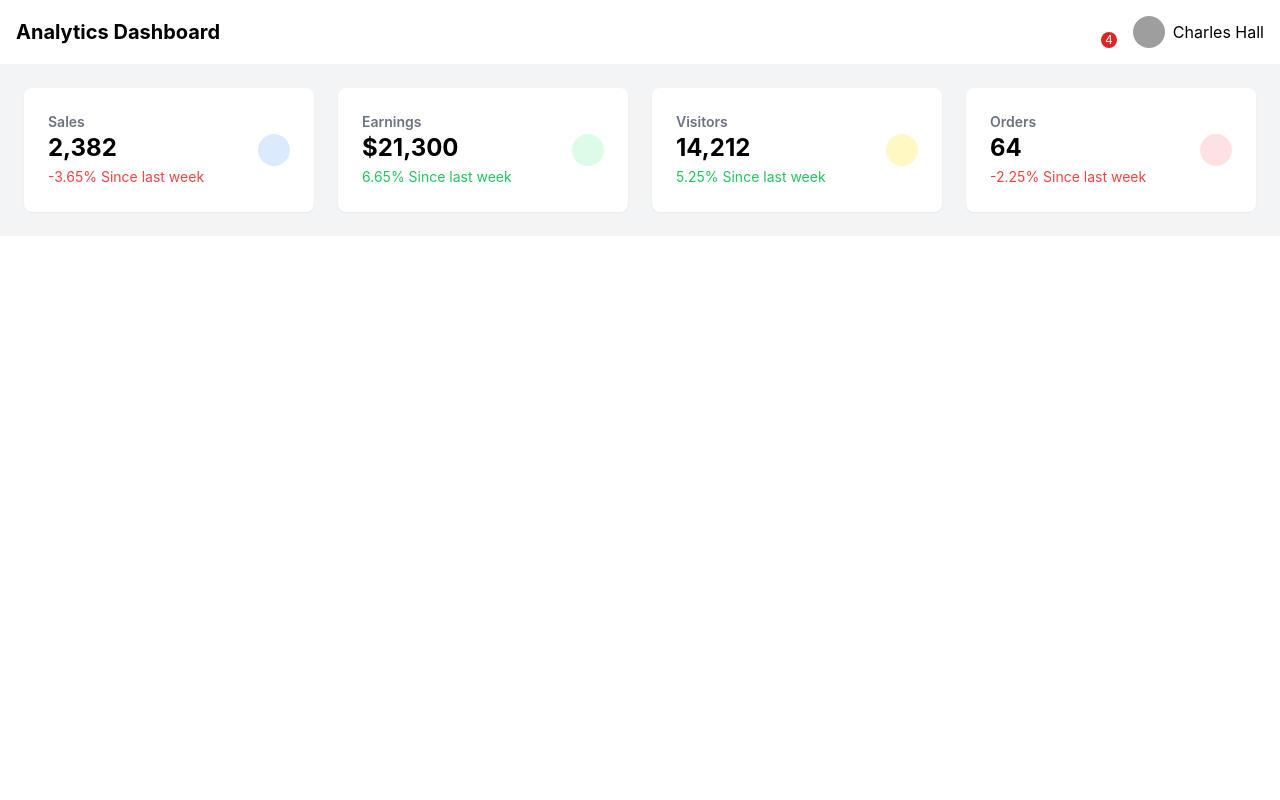
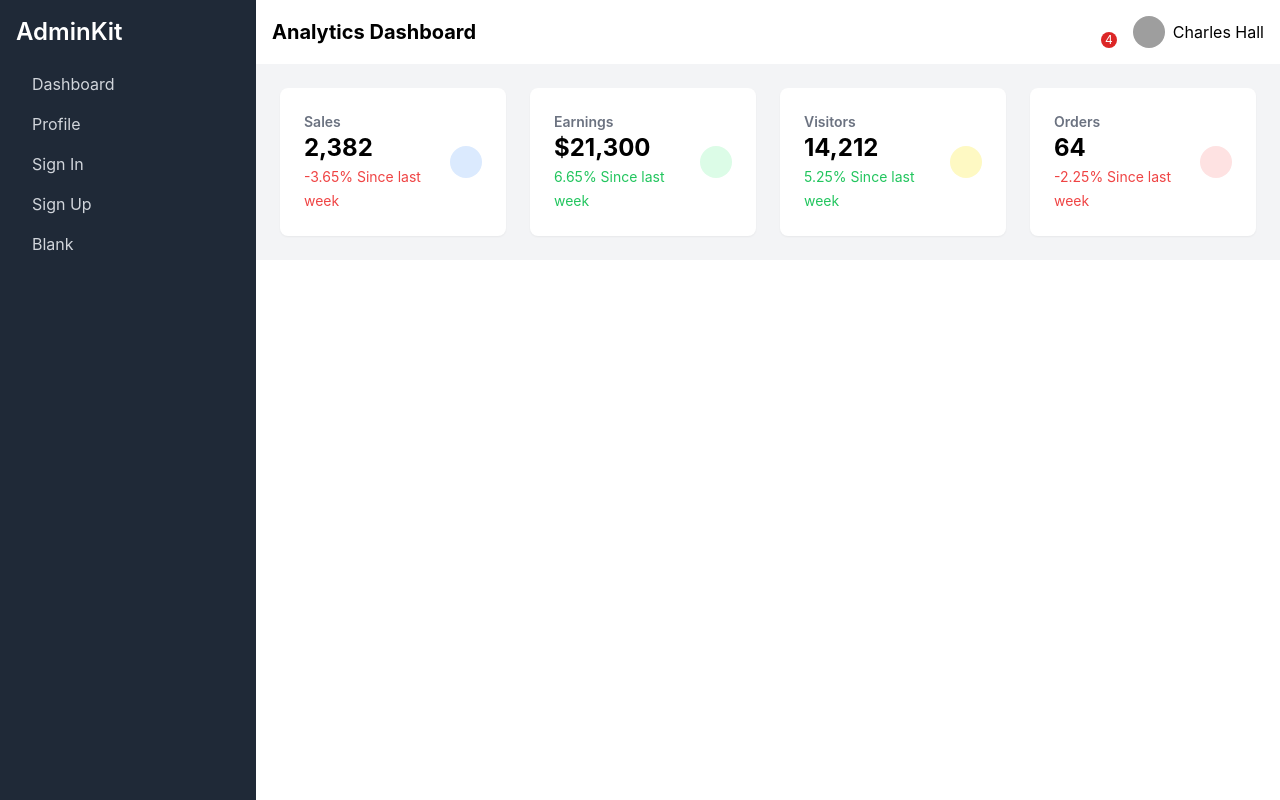
Before and after one commit to Adeel940/Assignment-2-BSCS21008, a React (Create React App) app: page / in a window 1280 px wide. Built offline with nearby package versions, Linux system fonts and the light colour scheme; grey boxes are pictures that could not be loaded.

Commit message:
add sideBar

```diff
--- a/src/Dashboard.js
+++ b/src/Dashboard.js
@@ -1,11 +1,12 @@
 import React from 'react';
 import DashboardCard from './DashboardCard';
 import NavBar from './navBar';
+import SideBar from './sideBar';
 
 const Dashboard = () => {
     return (
         <div className="flex">
-
+            <SideBar/>
             <div className="flex-1">
                 <NavBar/>
                 <div className="p-6 bg-gray-100">
--- /dev/null
+++ b/src/sideBar.js
@@ -0,0 +1,18 @@
+import React from 'react';
+
+const SideBar = () => {
+    return (
+        <div className="w-64 bg-gray-800 h-screen p-4">
+            <h2 className="text-white text-2xl font-semibold mb-4">AdminKit</h2>
+            <ul>
+                <li className="text-gray-300 py-2 px-4 hover:bg-gray-700 rounded">Dashboard</li>
+                <li className="text-gray-300 py-2 px-4 hover:bg-gray-700 rounded">Profile</li>
+                <li className="text-gray-300 py-2 px-4 hover:bg-gray-700 rounded">Sign In</li>
+                <li className="text-gray-300 py-2 px-4 hover:bg-gray-700 rounded">Sign Up</li>
+                <li className="text-gray-300 py-2 px-4 hover:bg-gray-700 rounded">Blank</li>
+            </ul>
+        </div>
+    );
+}
+
+export default SideBar;
```
